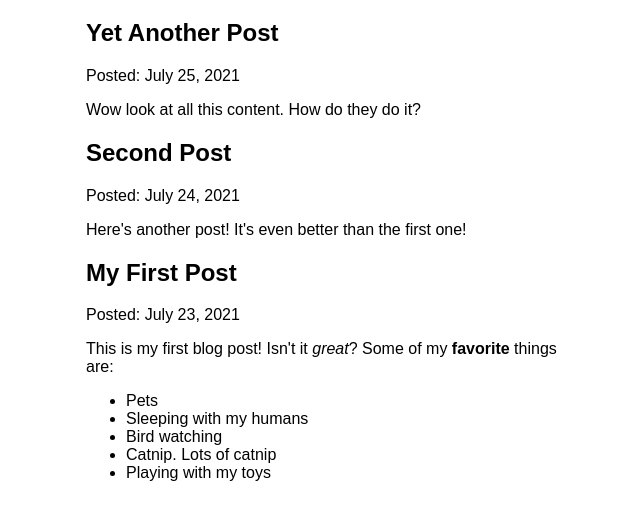
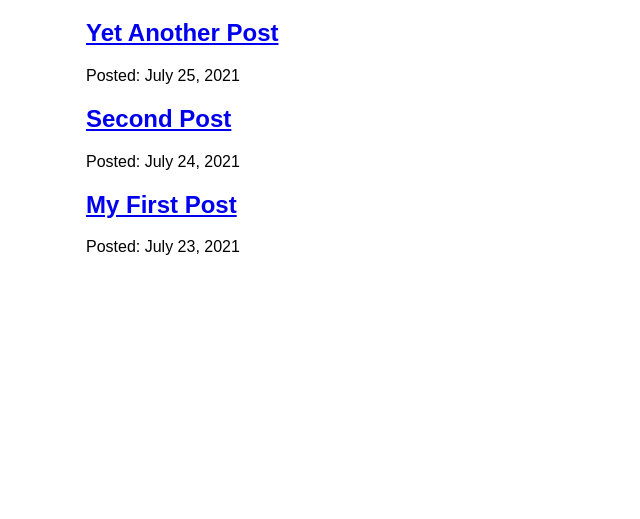
Before and after one commit to stamiesie/gatsby-blog, a Gatsby site: page /posts in a window 1280 px wide. Shown: the part 157-676 px from the top of the page, without its empty margins (304-944 px from the left). Built offline with nearby package versions, Linux system fonts and the light colour scheme; Gatsby itself is replaced by a stand-in of ours.

Commit message:
File System Route API for dynamic post pages

```diff
--- a/blog/first-post.mdx
+++ b/blog/first-post.mdx
@@ -4,7 +4,7 @@
 ---
 This is my first blog post! Isn't it *great*?
 Some of my **favorite** things are:
-* Pets
+
 * Sleeping with my humans
 * Bird watching
 * Catnip.  Lots of catnip
--- a/src/pages/posts.js
+++ b/src/pages/posts/index.js
@@ -1,7 +1,6 @@
 import * as React from 'react'
-import { graphql } from 'gatsby'
-import { MDXRenderer } from 'gatsby-plugin-mdx'
-import Layout from '../components/layout'
+import { Link, graphql } from 'gatsby'
+import Layout from '../../components/layout'
 
 const BlogPage = ({ data }) => {
     return (
@@ -9,11 +8,12 @@
         {
           data.allMdx.nodes.map((node) => (
             <article key={node.id}>
-              <h2>{node.frontmatter.title}</h2>
+              <h2>
+                <Link to={`/posts/${node.slug}`}>
+                {node.frontmatter.title}
+                </Link>
+              </h2>
               <p>Posted: {node.frontmatter.date}</p>
-              <MDXRenderer>
-                  {node.body}
-              </MDXRenderer>
             </article>
           ))
         }
@@ -31,7 +31,7 @@
           title
         }
         id
-        body
+        slug
       }
     }
   }
```
Also changed, not shown: src/pages/posts/{mdx.slug}.js (added, +29 -0 lines).
